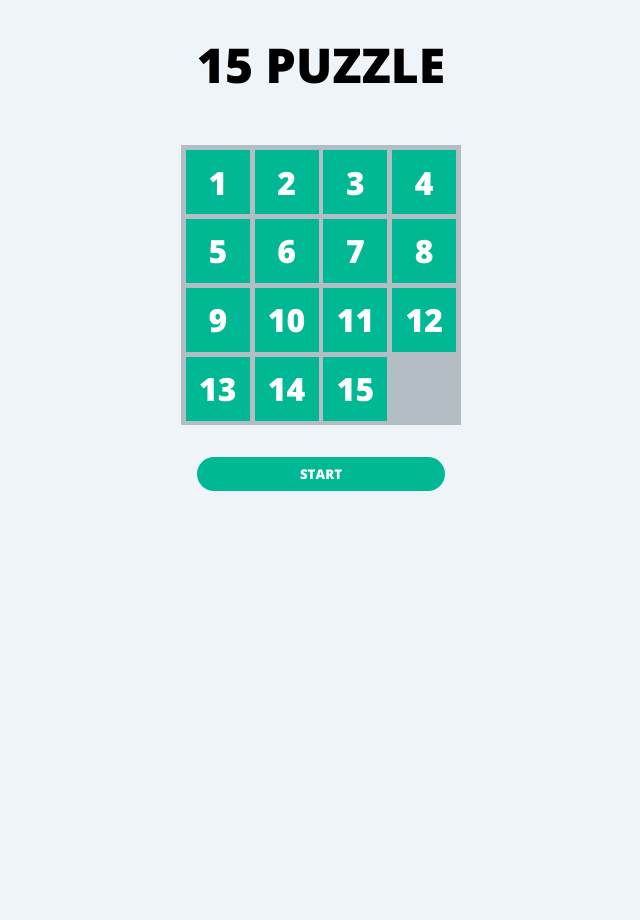
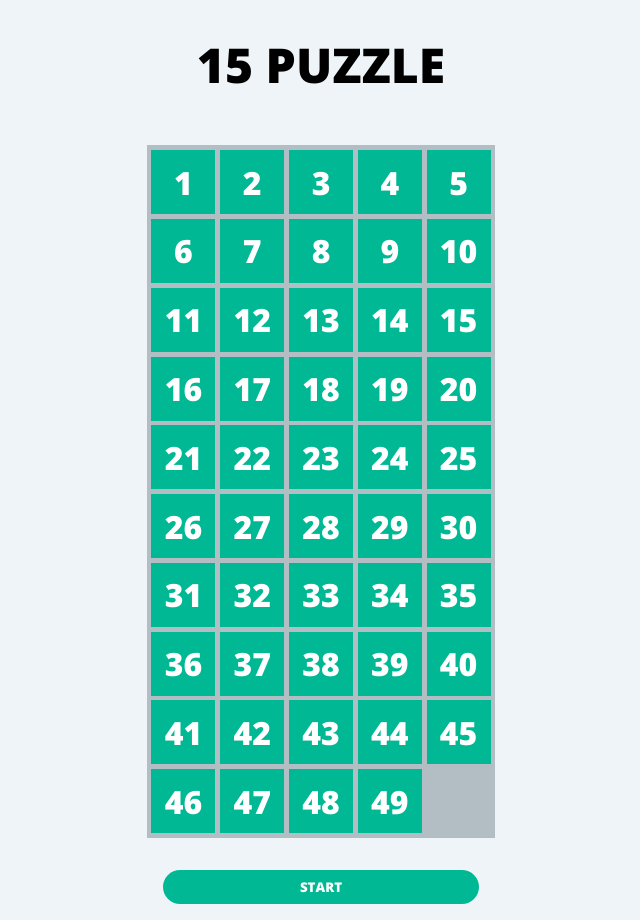
Before and after one commit to carljoeleriksson/fifteen-puzzle, a React (Vite) app: page / in a window 1280 px wide. Shown: the whole page, without its empty margins (319-959 px from the left). Before the commit the page ends 800 px from the top, so only its background shows below. Built offline with nearby package versions, Linux system fonts and the light colour scheme.

Commit message:
added dynamically set board-size functionality

```diff
--- a/src/components/Board.jsx
+++ b/src/components/Board.jsx
@@ -1,6 +1,6 @@
 import React, { useEffect, useState } from 'react'
 import Tile from './Tile'
-import { NUM_TILES, GRID_SIZE } from '../utils/constants'
+import { NUM_TILES, NUM_ROWS, NUM_COLS } from '../utils/constants'
 
 
 function Board() {
@@ -9,11 +9,16 @@ function Board() {
     const [isStarted, setIsStarted] = useState(false)
     const [gameWon, setGameWon] = useState(false)
 
+    const boardStyle = {
+        gridTemplateRows: `repeat(${NUM_ROWS}, 1fr)`,
+        gridTemplateColumns: `repeat(${NUM_COLS}, 1fr)`,
+    }
+
 
     function getGridPosition(index) {
         let gridPosition = {}
-        gridPosition.row    = Math.floor(index / GRID_SIZE)
-        gridPosition.column = index % GRID_SIZE
+        gridPosition.row    = Math.floor(index / NUM_COLS)
+        gridPosition.column = index % NUM_COLS
 
         return gridPosition
     }
@@ -47,20 +52,17 @@ function Board() {
         //Swap places of clickedIndex and blankTileIndex in array
         //using Destructuring assignment.
         [newTilesArr[currentIndex], newTilesArr[newIndex]] = [newTilesArr[newIndex], newTilesArr[currentIndex]]
-
     }
 
     function moveTiles(tiles, clickedIndex, blankTileIndex) {
         const newTilesArr = [...tiles]
         //ta reda på om clicked ligger på samma row eller column
         const clickedGridPos = getGridPosition(clickedIndex)
+        console.log('clickedGridPos: ', clickedGridPos);
         const blankGridPos = getGridPosition(blankTileIndex)
 
         const isSameRow = Math.abs(clickedGridPos.row - blankGridPos.row) === 0
         const isSameCol = Math.abs(clickedGridPos.column - blankGridPos.column) === 0
-        console.log('isSameRow: ', isSameRow);
-        console.log('isSameCol: ', isSameCol);
-
 
         let modifier
         let numOfPlacesToMove
@@ -101,7 +103,7 @@ function Board() {
                 //minus GRID_SIZE(4) för det är så många platser man behöver
                 //flytta i arrayen för att flytta den en rad upp/ner i griden
                 //GRID_SIZE kan bytas mot t.ex. ROW_LENGTH sen om man vill.
-                let newIndexPos = currentIndexPos+(GRID_SIZE*modifier)
+                let newIndexPos = currentIndexPos+(NUM_COLS*modifier)
 
                 swapTiles(newTilesArr, currentIndexPos, newIndexPos)
                 currentIndexPos = newIndexPos;
@@ -175,7 +177,7 @@ function Board() {
     }, [tiles])
 
   return (<>
-    <ul id="board">
+    <ul id="board" style={{...boardStyle}}>
         {tiles && renderTiles()}
     </ul>
     <button className='btn' onClick={handleScrambleClick}>{!isStarted ? 'Start' : 'Scramble Again'}</button>
--- a/src/utils/constants.jsx
+++ b/src/utils/constants.jsx
@@ -1,5 +1,3 @@
-export const NUM_ROWS = 4;
-export const NUM_COLS = 4;
+export const NUM_ROWS = 10; //Row lenght
+export const NUM_COLS = 5; //Row lenght
 export const NUM_TILES = NUM_ROWS * NUM_COLS;
-export const GRID_SIZE = 4
-export const BOARD_SIZE = 320;
```
